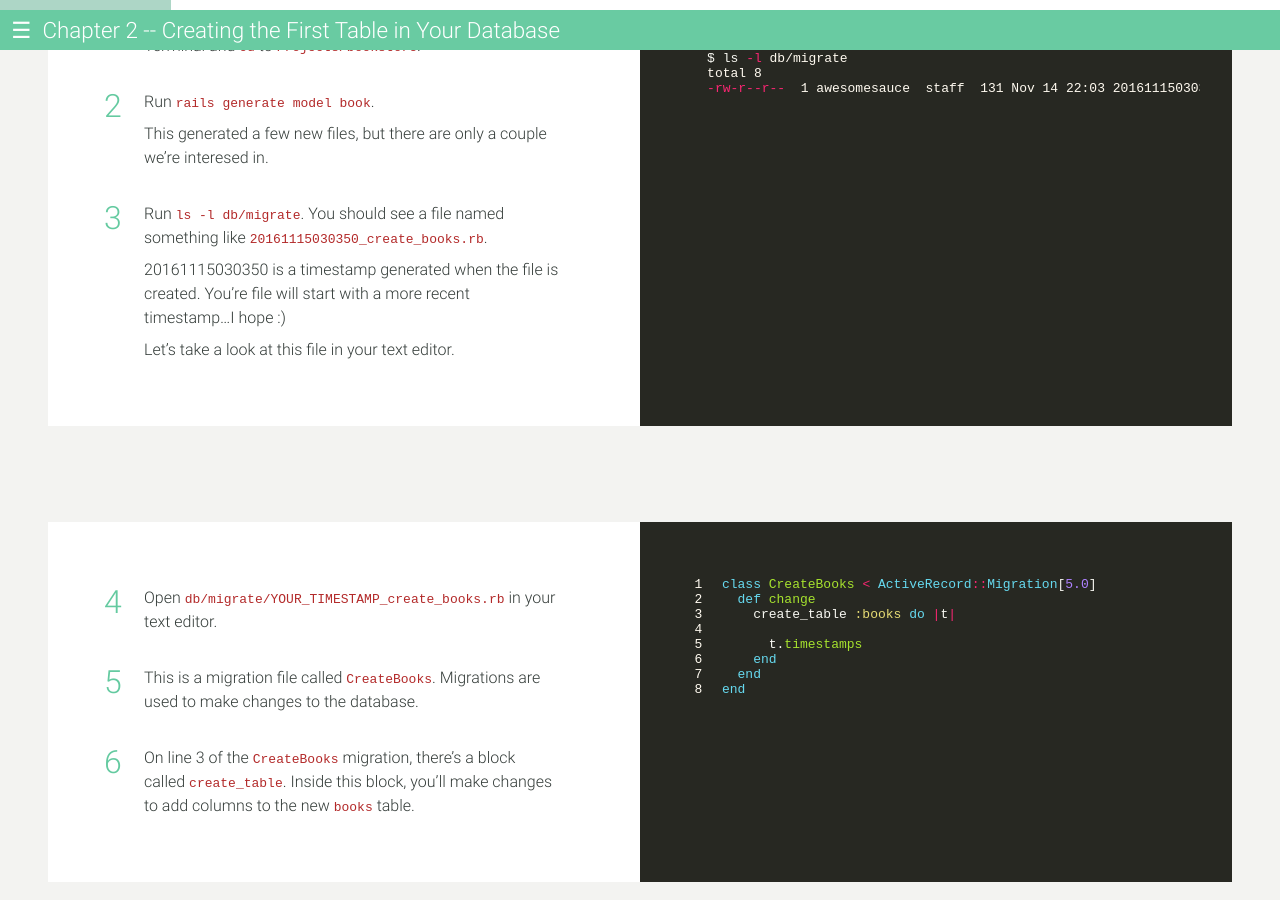
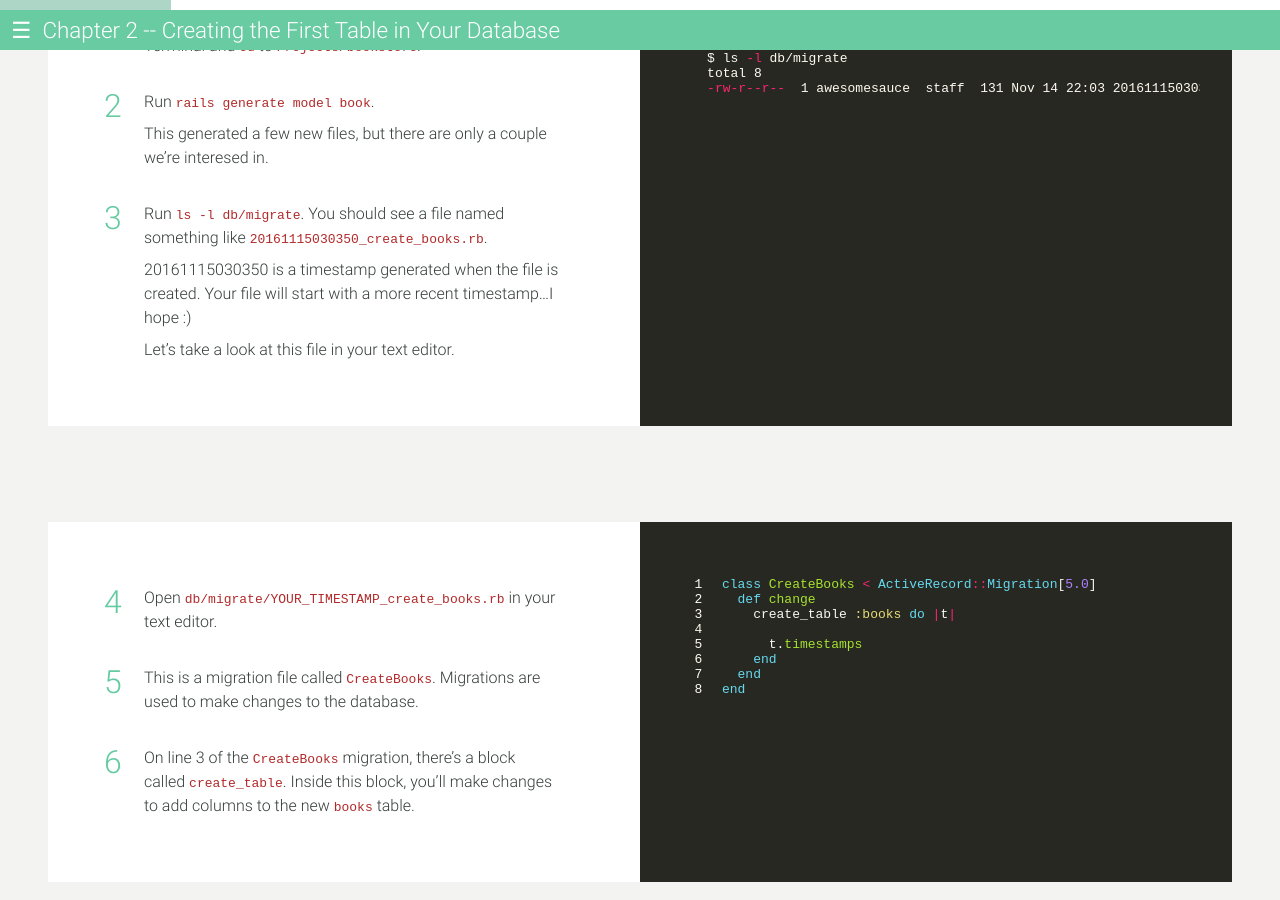
Before and after one commit to bmoreonrails/rails_tutorial, a Jekyll site: the page built from _chapters/chapter_02.md, in a window 1280 px wide and 900 px high, scrolled down 408 px. Built offline with Jekyll 4.4.1, drawn with Linux system fonts in a browser that asks for light colours.

Commit message:
Update chapter_02.md

```diff
--- a/_chapters/chapter_02.md
+++ b/_chapters/chapter_02.md
@@ -23,7 +23,7 @@ layout: rails_tutorial
 
   1.  Run `ls -l db/migrate`. You should see a file named something like `20161115030350_create_books.rb`.
 
-      20161115030350 is a timestamp generated when the file is created. You're file will start with a more recent timestamp...I hope :)
+      20161115030350 is a timestamp generated when the file is created. Your file will start with a more recent timestamp...I hope :)
 
       Let's take a look at this file in your text editor.
 {% endlist %}
```
